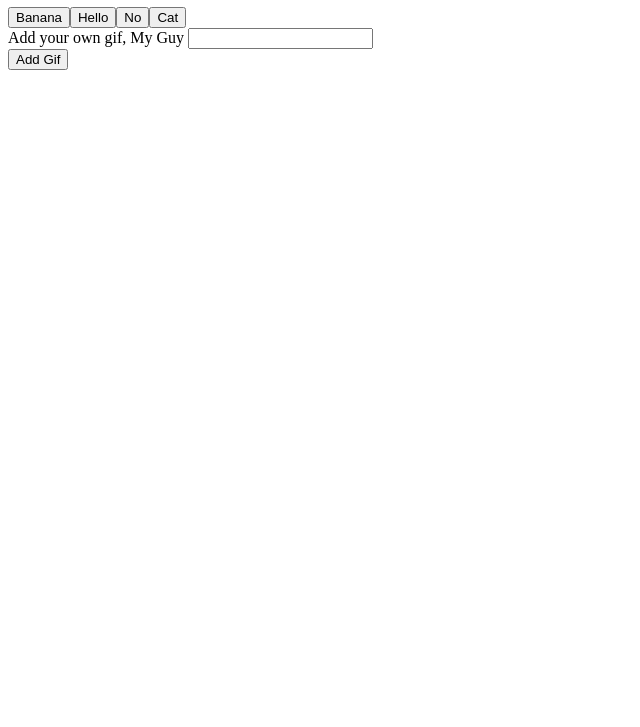
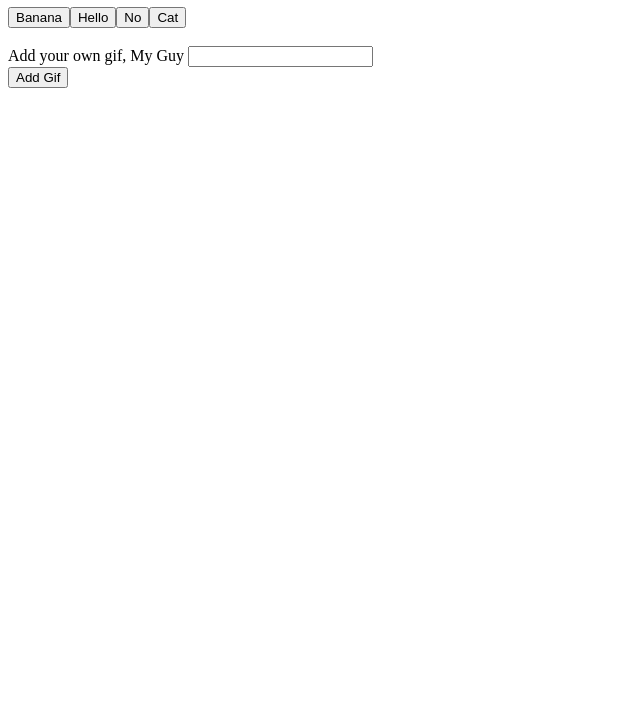
Before and after one commit to CyKeo/giftastic, a plain HTML site: page index.html in a window 1280 px wide. Shown: the part 73-800 px from the top of the page, without its empty margins (0-640 px from the left). Drawn offline with nearby package versions, Linux system fonts and the light colour scheme.

Commit message:
add space between buttons and new button input

```diff
--- a/index.html
+++ b/index.html
@@ -10,7 +10,7 @@
 	<div class="wrapper">
 		<h1>Giftastic</h1>
 
-		<div id="buttons-area"></div>
+		<div id="buttons-area"></div> <br>
 
 		<form id="gif-adder">
 			<label for="gifAdd">Add your own gif, My Guy</label>
```
